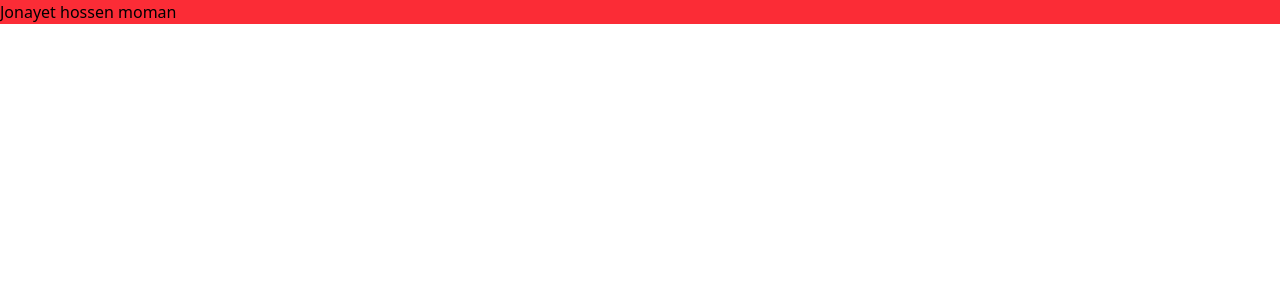
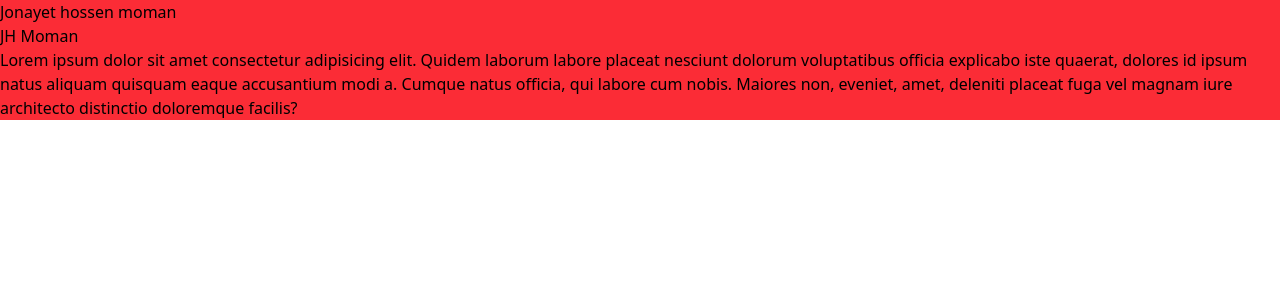
Before and after one commit to jonayethossen/Flower_Ecommerce, a React (Vite) app: page / in a window 1280 px wide. Shown: the top 300 px of the page. Built offline with nearby package versions, Linux system fonts and the light colour scheme.

Commit message:
start the project

```diff
--- a/src/App.jsx
+++ b/src/App.jsx
@@ -1,7 +1,20 @@
 import React from "react";
 
 const App = () => {
-  return <div className="bg-red-500">Jonayet hossen moman</div>;
+  return (
+    <div className="bg-red-500">
+      <h1>Jonayet hossen moman</h1>
+      <h2>JH Moman </h2>
+      <p>
+        Lorem ipsum dolor sit amet consectetur adipisicing elit. Quidem laborum
+        labore placeat nesciunt dolorum voluptatibus officia explicabo iste
+        quaerat, dolores id ipsum natus aliquam quisquam eaque accusantium modi
+        a. Cumque natus officia, qui labore cum nobis. Maiores non, eveniet,
+        amet, deleniti placeat fuga vel magnam iure architecto distinctio
+        doloremque facilis?
+      </p>
+    </div>
+  );
 };
 
 export default App;
```
